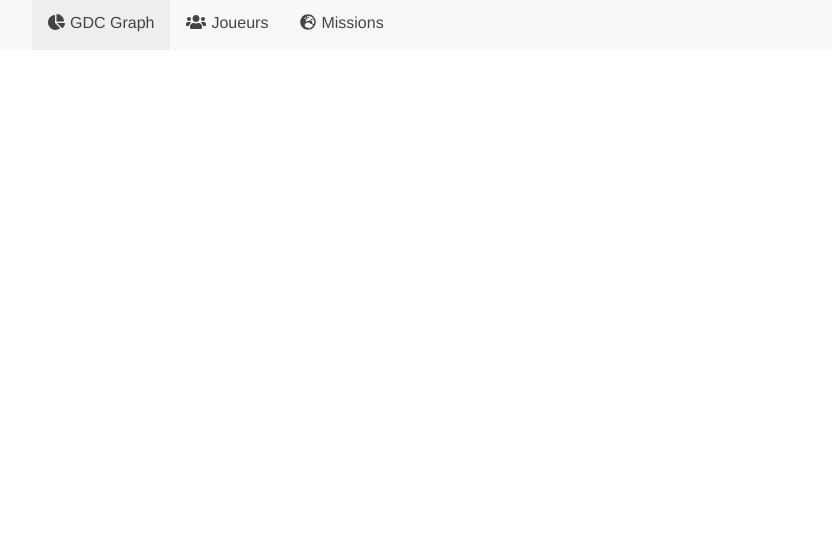
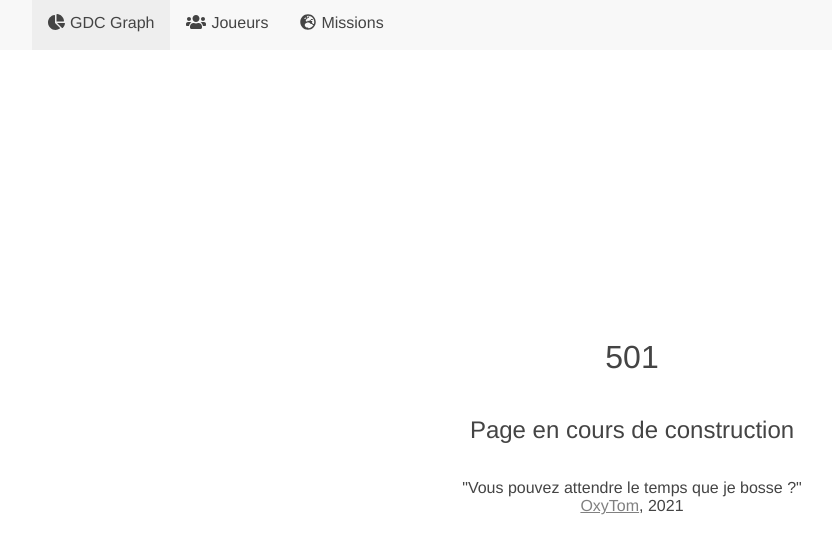
Before and after one commit to oxypomme/GDCGraph, a React (Create React App) app: page /#/ in a window 1280 px wide. Shown: the top 554 px of the page, without its empty margins (8-840 px from the left). Built offline with nearby package versions, Linux system fonts and the light colour scheme.

Commit message:
made some style

```diff
--- a/base-tsconfig.json
+++ b/base-tsconfig.json
@@ -5,6 +5,9 @@
             "@config/*": [
                 "config/*"
             ],
+            "@res/*": [
+                "res/*"
+            ],
             "@/*": [
                 "src/*"
             ]
--- a/public/index.html
+++ b/public/index.html
@@ -1,15 +1,13 @@
 <!DOCTYPE html>
 <html lang="en">
+
 <head>
   <meta charset="utf-8" />
   <base target="_parent">
-    <link rel="icon" href="%PUBLIC_URL%/favicon.ico" />
+  <link rel="icon" href="https://grecedecanards.fr/favicon" />
   <meta name="viewport" content="width=device-width, initial-scale=1" />
   <meta name="theme-color" content="#000000" />
-    <meta
-      name="description"
-      content="A web interface for GDC Api"
-    />
+  <meta name="description" content="A web interface for GDC Api" />
   <link rel="apple-touch-icon" href="%PUBLIC_URL%/logo192.png" />
   <!--
       manifest.json provides metadata used when your web app is installed on a
@@ -25,19 +23,15 @@
       work correctly both with client-side routing and a non-root public URL.
       Learn how to configure a non-root public URL by running `npm run build`.
     -->
-    <title>GDC Graph</title>
+  <title>GDCGraph</title>
 
-    <meta
-      property="og:type"
-      content="website"
-    />
-    <meta
-      property="og:site_name"
-      content="GDC Graph"
-    />
+  <meta property="og:type" content="website" />
+  <meta property="og:site_name" content="GDCGraph" />
 </head>
+
 <body>
-    <noscript>Vous avez besoin de JavaScript pour pouvoir ouvrir cette application.<br/>You need to enable JavaScript to run this app.</noscript>
+  <noscript>Vous avez besoin de JavaScript pour pouvoir ouvrir cette application.<br />You need to enable JavaScript to
+    run this app.</noscript>
   <div id="root"></div>
   <!--
       This HTML file is a template.
@@ -50,4 +44,5 @@
       To create a production bundle, use `npm run build` or `yarn build`.
     -->
 </body>
+
 </html>
--- a/src/App.tsx
+++ b/src/App.tsx
@@ -8,11 +8,12 @@ import Home from "./views/home";
 import Players from "./views/players";
 
 import NotFound from "./views/errors/NotFound";
+import NotImplemented from './views/errors/NotImplemented';
 
 const AppContainer = styled.div`
   margin-top: var(--nav-size);
   text-align: center;
-  min-height: calc(100vh - var(--nav-size) - var(--footer-size) - 14px);
+  height: calc(100vh - var(--nav-size));
 `;
 
 const App = (): JSX.Element => {
@@ -23,7 +24,7 @@ const App = (): JSX.Element => {
         <Switch>
           <Route exact path="/" component={Home} />
           <Route exact path={["/players", "/players/:id"]} component={Players} />
-          <Route exact path="/missions/:id" component={Home} />
+          <Route exact path={["/missions", "/missions/:id"]} component={NotImplemented} />
           <Route component={NotFound} />
         </Switch>
       </AppContainer>
--- /dev/null
+++ b/src/components/index.ts
@@ -0,0 +1,6 @@
+import styled from "@emotion/styled";
+
+export const HSeparator = styled.div<{ color?: string, width?: string }>`
+    border-bottom: 1px solid ${props => props.color ? props.color : 'var(--background-light)'};
+    ${props => props.width ? `width: ${props.width} ;` : ''}
+`;
--- a/src/features/players/index.tsx
+++ b/src/features/players/index.tsx
@@ -3,17 +3,45 @@ import styled from '@emotion/styled';
 
 import PlayerDetail from "./Player";
 import AllPlayers from "./Players";
+import { HSeparator } from '@/components';
+
+const Flex = styled.div`
+    display: flex;
+    flex-direction: column;
+    align-items: center;
+`;
 
 const Search = styled.div`
     display: flex;
     flex-direction: column;
+    align-items: center;
+
+    & > label {
+        display: flex;
+        flex-direction: column;
+        width: min-content;
+        text-align: left;
+        & > input {
+            margin: 5px 0 20px 0;
+            border-radius: 5px 5px 0 0;
+            border: 0;
+            border-bottom: 1px solid var(--text);
+            padding: 8px;
+            outline: 0;
+            transition: .1s background;
+
+            &:focus{
+                background: var(--background-dark);
+            }
+        }
+    }
 `;
 
 type PropsType = {
     playerID: string
 }
 
-const Component = (props: PropsType): JSX.Element => {
+const Player = (props: PropsType): JSX.Element => {
     const { playerID } = props;
 
     const [playerText, setPlayerText] = React.useState(playerID);
@@ -28,17 +56,18 @@ const Component = (props: PropsType): JSX.Element => {
     }
 
     return (
-        <div>
+        <Flex>
             <Search>
-                <label>Nom du joueur
+                <label>Nom ou # du joueur :
                     <input type="text" value={playerText} onChange={handleNameChange} onBlur={handleNameBlur} />
                 </label>
             </Search>
+            <HSeparator width={"50%"} />
             {
                 player ? <PlayerDetail id={player} /> : <AllPlayers />
             }
-        </div>
+        </Flex>
     );
 }
 
-export default Component;
+export default Player;
--- a/src/index.css
+++ b/src/index.css
@@ -20,12 +20,22 @@
 
   /*CONST*/
   --nav-size: 50px;
-  --footer-size: 230px;
 }
 
 * {
   -moz-box-sizing: border-box;
   box-sizing: border-box;
+}
+
+html,
+body {
+  display: flex;
+}
+
+body,
+#root {
+  height: 100vh;
+  width: 100%;
 }
 
 body {
@@ -50,7 +60,7 @@ h6 {
 }
 
 a {
-  color: var(--accent1);
+  color: var(--note);
   transition: color 0.25s;
 }
 
--- a/src/views/errors/NotFound.tsx
+++ b/src/views/errors/NotFound.tsx
@@ -1,11 +1,24 @@
 import React from 'react';
+import styled from '@emotion/styled';
+
+import canardhurt from '@res/canardhurt.png'
+
+const Container = styled.div`
+    display: flex;
+    flex-direction: column;
+    justify-content: center;
+    align-items: center;
+    height: 100%;
+`;
 
 const NotFound = (): JSX.Element => {
     return (
-        <div>
+        <Container>
             <h1>404</h1>
-            <p>Page not found</p>
-        </div>
+            <h2>Page non trouvée</h2>
+            <img src={canardhurt} />
+            <p>Alors là, on vous a perdu...</p>
+        </Container>
     );
 }
 
--- /dev/null
+++ b/src/views/errors/NotImplemented.tsx
@@ -0,0 +1,25 @@
+import React from 'react';
+import styled from '@emotion/styled';
+
+const Container = styled.div`
+    display: flex;
+    flex-direction: column;
+    justify-content: center;
+    align-items: center;
+    height: 100%;
+`;
+
+const NotImplemented = (): JSX.Element => {
+    return (
+        <Container>
+            <h1>501</h1>
+            <h2>Page en cours de construction</h2>
+            <p>
+                &quot;Vous pouvez attendre le temps que je bosse ?&quot;<br />
+                <a href="github.com/oxypomme">OxyTom</a>, 2021
+            </p>
+        </Container>
+    );
+}
+
+export default NotImplemented;
--- a/src/views/home/index.tsx
+++ b/src/views/home/index.tsx
@@ -1,10 +1,11 @@
 import React from 'react';
+import NotImplemented from '../errors/NotImplemented';
 
 const Home = (): JSX.Element => {
     return (
-        <div>
-
-        </div>
+        <>
+            <NotImplemented />
+        </>
     );
 }
 
--- a/src/views/players/index.tsx
+++ b/src/views/players/index.tsx
@@ -13,7 +13,7 @@ const PlayersView = (): JSX.Element => {
 
     return (
         <div>
-            <h1>Joueurs</h1>
+            <h1 style={{ visibility: 'hidden' }}>Joueurs</h1>
             <Player playerID={id} />
         </div>
     );
```
Also changed, not shown: res/canardhurt.png (added). Lines whose indentation alone changed are shown as unchanged.
